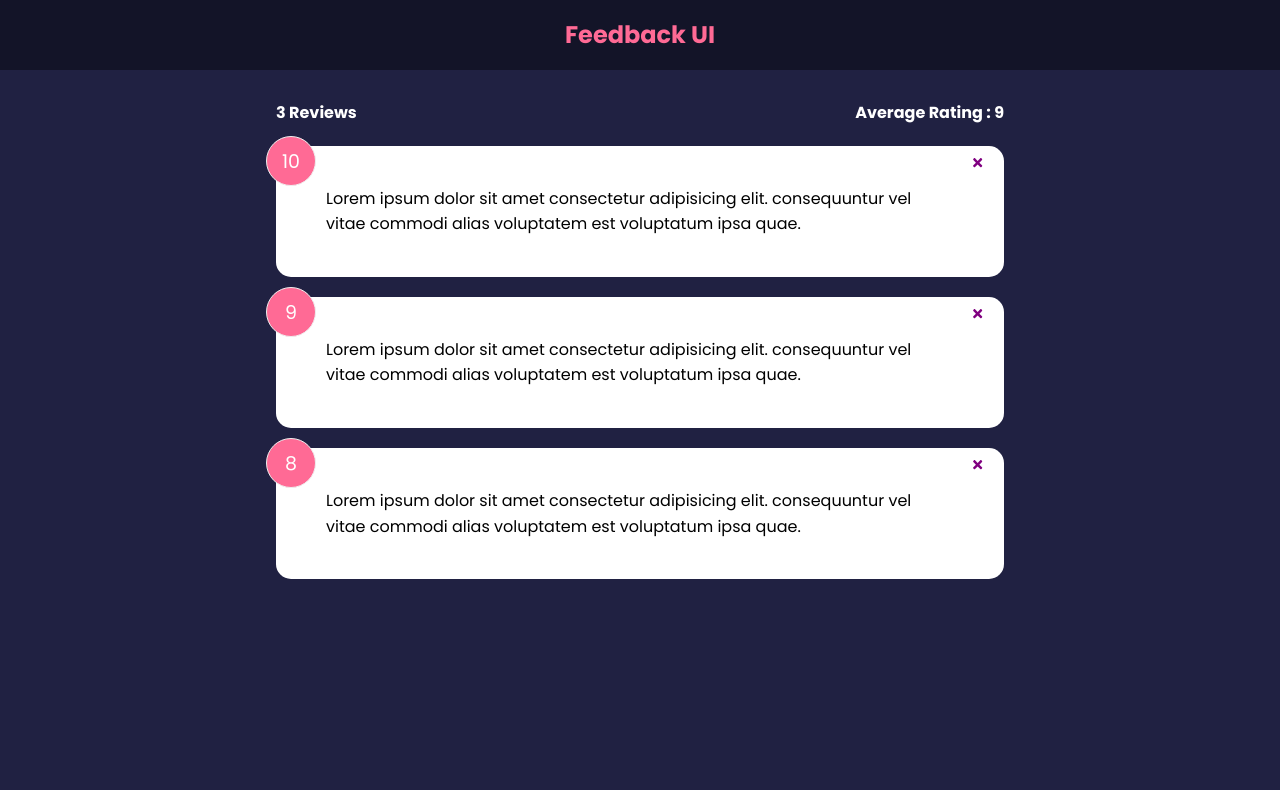
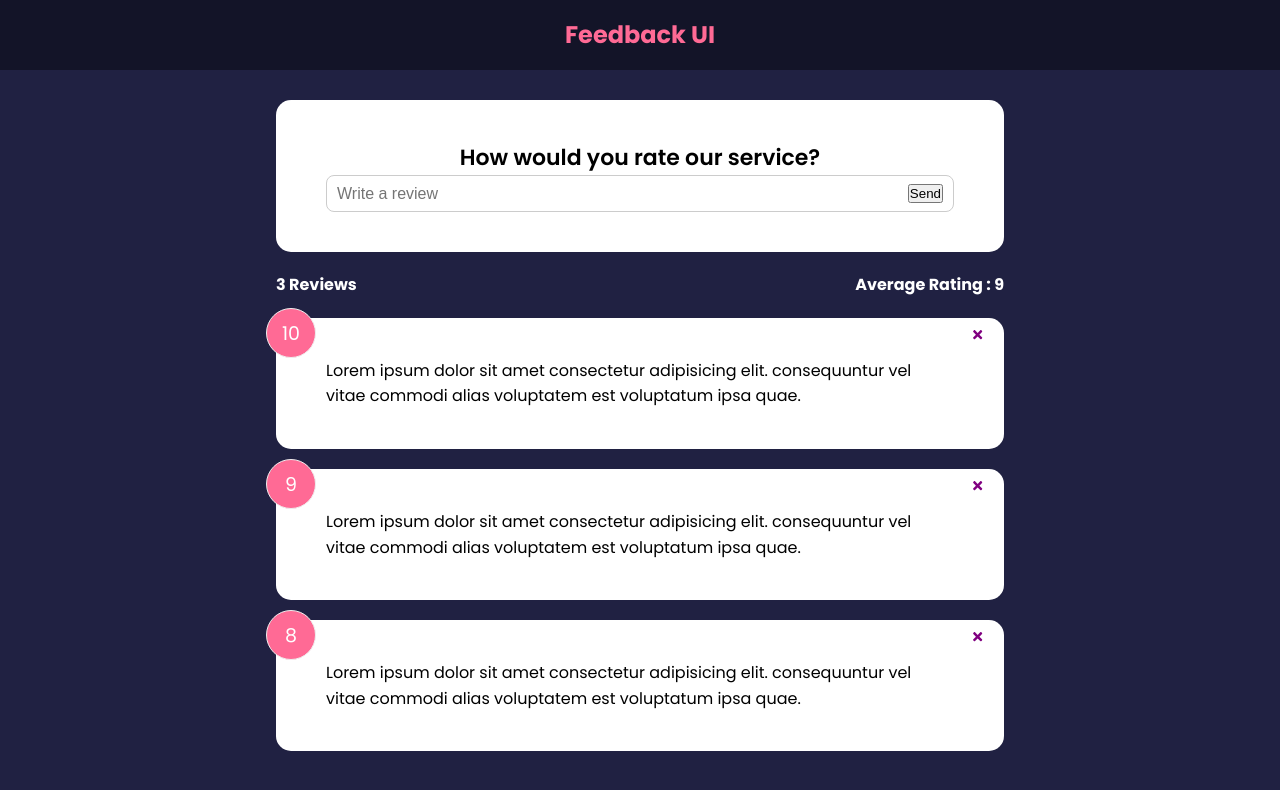
Before and after one commit to ganeshmajhi/feedback-app, a React (Create React App) app: page / in a window 1280 px wide. Shown: the top 790 px of the page. Built offline with nearby package versions, Linux system fonts and the light colour scheme.

Commit message:
added form and state

```diff
--- a/src/App.js
+++ b/src/App.js
@@ -4,6 +4,7 @@
 import FeedbackList from './components/FeedbackList';
 import feedbackData from './data/feedbackData';
 import FeedbackStats from './components/FeedbackStats';
+import FeedbackForm from './components/FeedbackForm';
 
 function App() {
   const [feedback, setFeedback] = useState(feedbackData);
@@ -16,6 +17,7 @@
     <>
       <Header/>
       <div className='container'>
+        <FeedbackForm/>
         <FeedbackStats feedback={feedback}/>
         <FeedbackList feedback = {feedback} handleDelete={deleteFeedback}/>
       </div>
--- /dev/null
+++ b/src/components/FeedbackForm.jsx
@@ -0,0 +1,23 @@
+import { useState } from "react"
+import Card from "./shared/Card"
+function FeedbackForm() {
+    const [text, setText] = useState('')
+    const handleTextChange = (e)=>{
+        setText(e.target.value)
+    }
+
+  return (
+      <Card>
+          <form>
+            <h2>How would you rate our service?</h2>
+            {/* {@todo - rating select component} */}
+            <div className="input-group">
+                <input onChange={handleTextChange} value={text} type="text" placeholder="Write a review"/>
+                <button type="submit">Send</button>
+            </div>
+        </form>
+    </Card>
+  )
+}
+
+export default FeedbackForm
```
